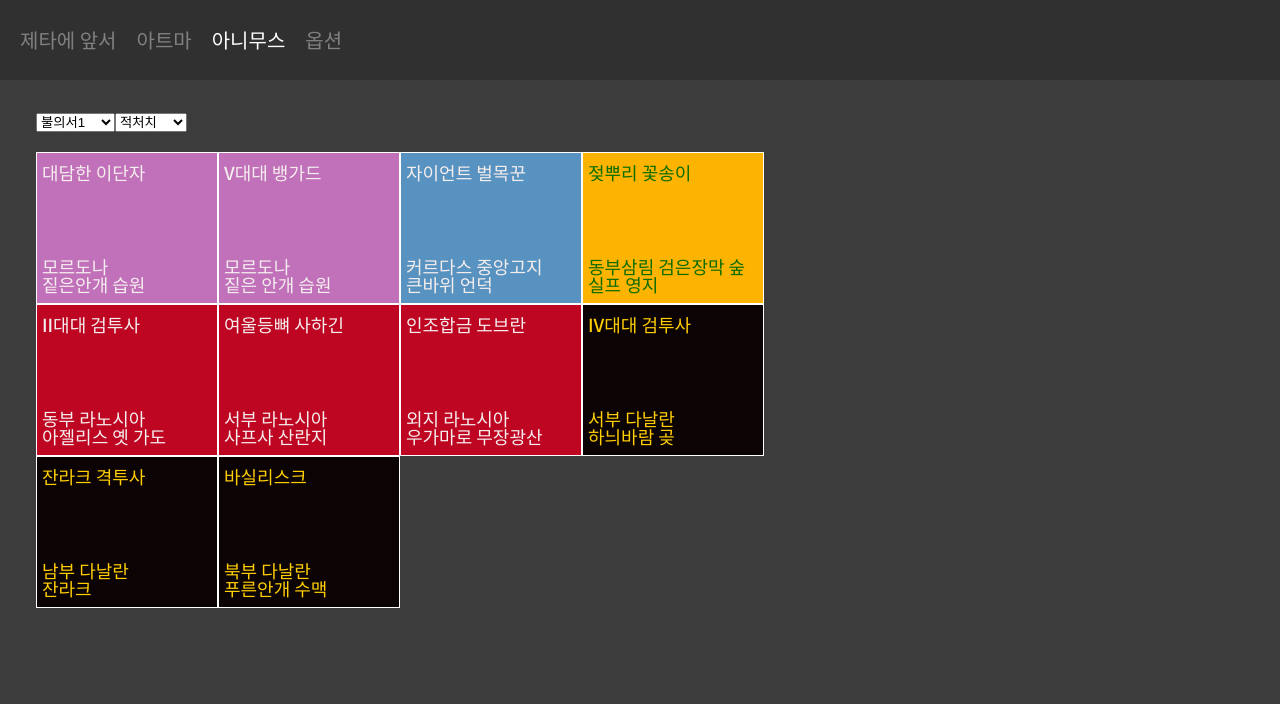
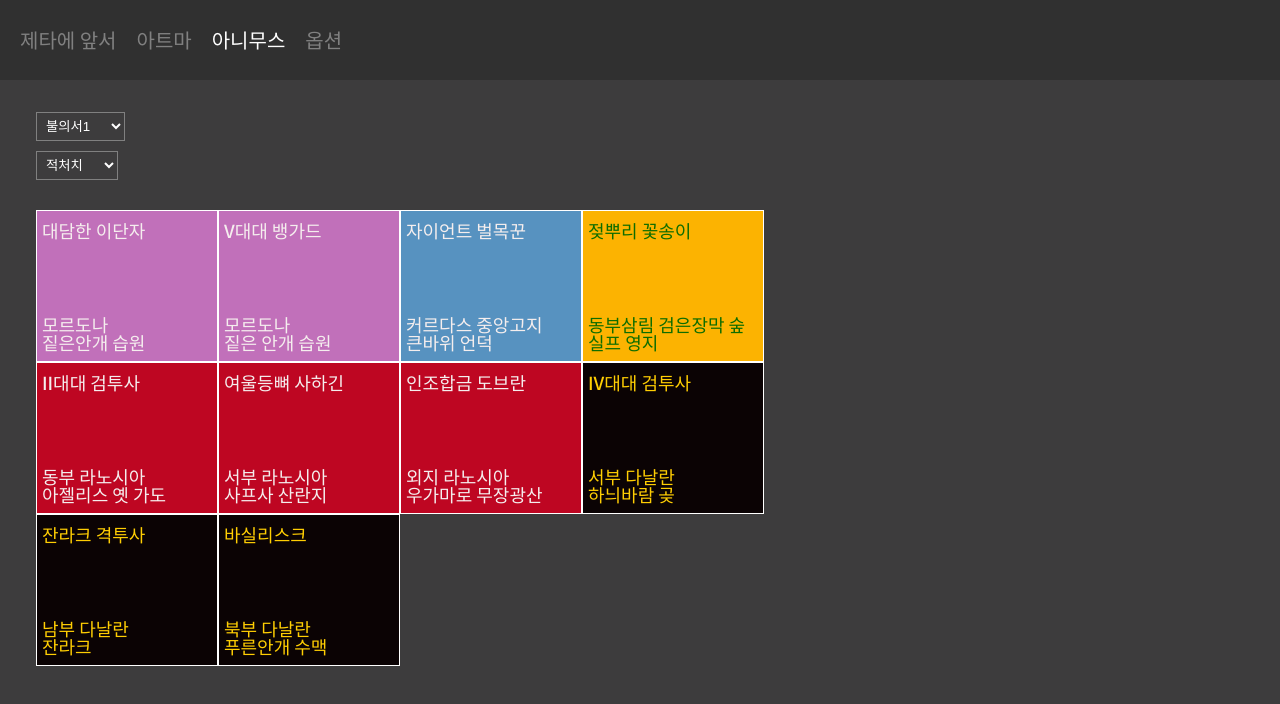
Before and after one commit to Crteas/ffxivZeta, a React (Create React App) app: page /animus in a window 1280 px wide. Shown: the top 704 px of the page. Built offline with nearby package versions, Linux system fonts and the light colour scheme.

Commit message:
Change SelectCss & Add Welcome

```diff
--- a/src/screens/Animus.tsx
+++ b/src/screens/Animus.tsx
@@ -29,12 +29,27 @@ const Wrapper = styled.div`
   color: #f5eeee;
 `;
 
-const SelectCategorys = styled.div`
+const SelectCategoryWrapper = styled.div`
   @media screen and (max-width: ${MOBILE_WIDTH}) {
     display: flex;
     flex-direction: column;
     padding: 0 18px;
   }
+`;
+
+const SelectCategory = styled.select`
+  background-color: #3d3c3d;
+  border: 1px solid gray;
+  padding: 5px;
+  color: white;
+  &:focus {
+    outline: 0;
+  }
+  option {
+    color: white;
+    margin-bottom: 10px;
+  }
+  margin-bottom: 10px;
 `;
 
 const TotbBox = styled.div`
@@ -254,8 +269,8 @@ function Animus() {
 
   return (
     <Wrapper>
-      <SelectCategorys>
-        <select onChange={selectBookChange}>
+      <SelectCategoryWrapper>
+        <SelectCategory onChange={selectBookChange}>
           <option value={"fire1"}>불의서1</option>
           <option value={"fire2"}>불의서2</option>
           <option value={"fire3"}>불의서3</option>
@@ -265,14 +280,15 @@ function Animus() {
           <option value={"wind1"}>바람의서1</option>
           <option value={"wind2"}>바람의서2</option>
           <option value={"earth"}>땅의서1</option>
-        </select>
-        <select onChange={selectCategoryChange}>
+        </SelectCategory>
+        <br />
+        <SelectCategory onChange={selectCategoryChange}>
           <option value={"Enemy"}>적처치</option>
           <option value={"Dungeon"}>던전</option>
           <option value={"FATEs"}>돌발임무</option>
           <option value={"Leve"}>의뢰</option>
-        </select>
-      </SelectCategorys>
+        </SelectCategory>
+      </SelectCategoryWrapper>
       <TotbBox>
         {currentSection === "Enemy" ? (
           <TotbEnemyBox>
--- a/src/screens/Home.tsx
+++ b/src/screens/Home.tsx
@@ -1,5 +1,22 @@
+import styled from "styled-components";
+
+const Wrapper = styled.div`
+  padding-left: 28px;
+`;
+
+const Welcome = styled.h1`
+  font-size: 28px;
+  color: white;
+`;
+
 function Home() {
-  return <h1>hello</h1>;
+  return (
+    <Wrapper>
+      <Welcome>
+        이 페이지는 아트마와 아니무스를 좀 편하게 보기 위한 그런 것 입니다.
+      </Welcome>
+    </Wrapper>
+  );
 }
 
 export default Home;
```
